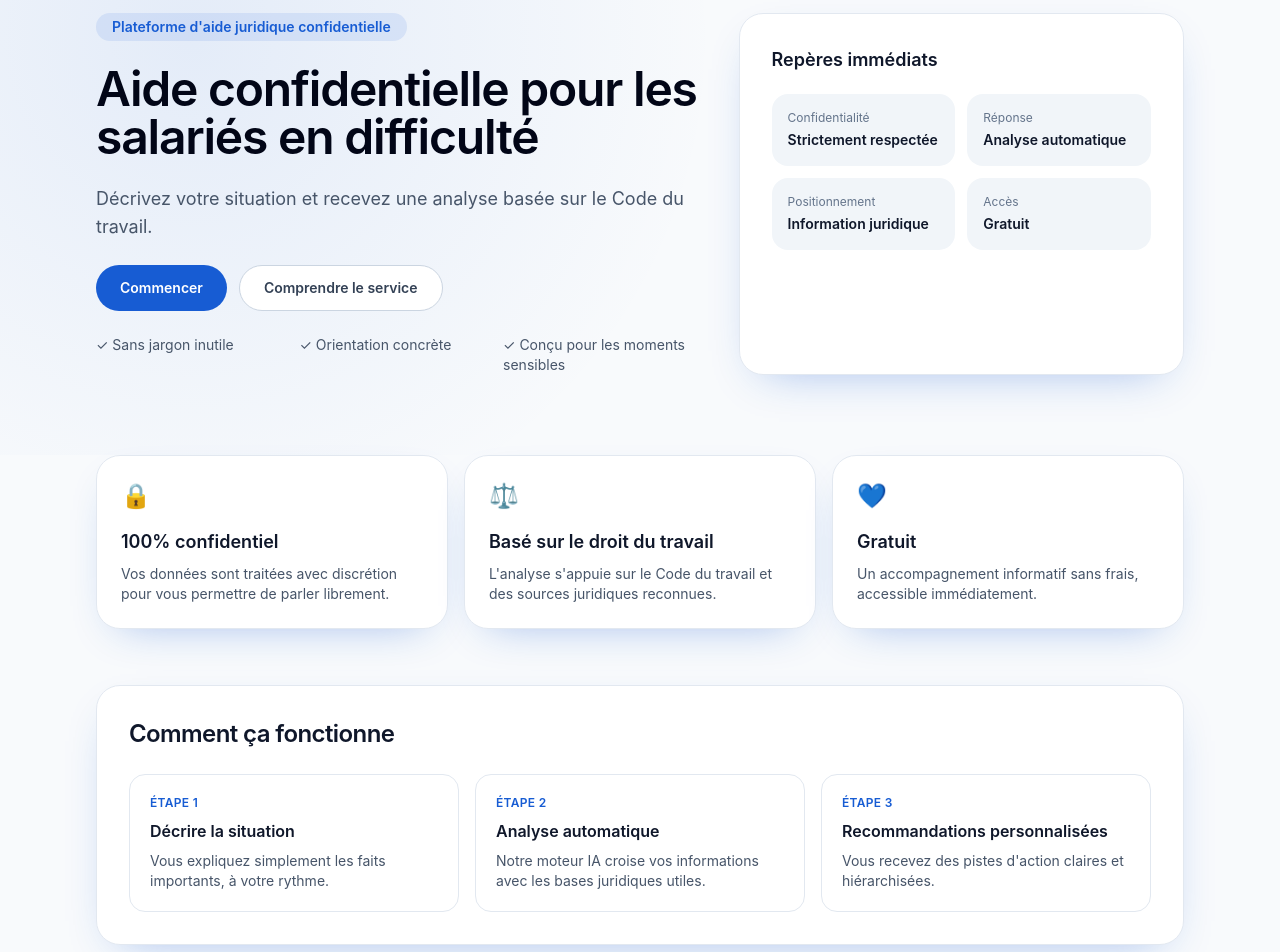
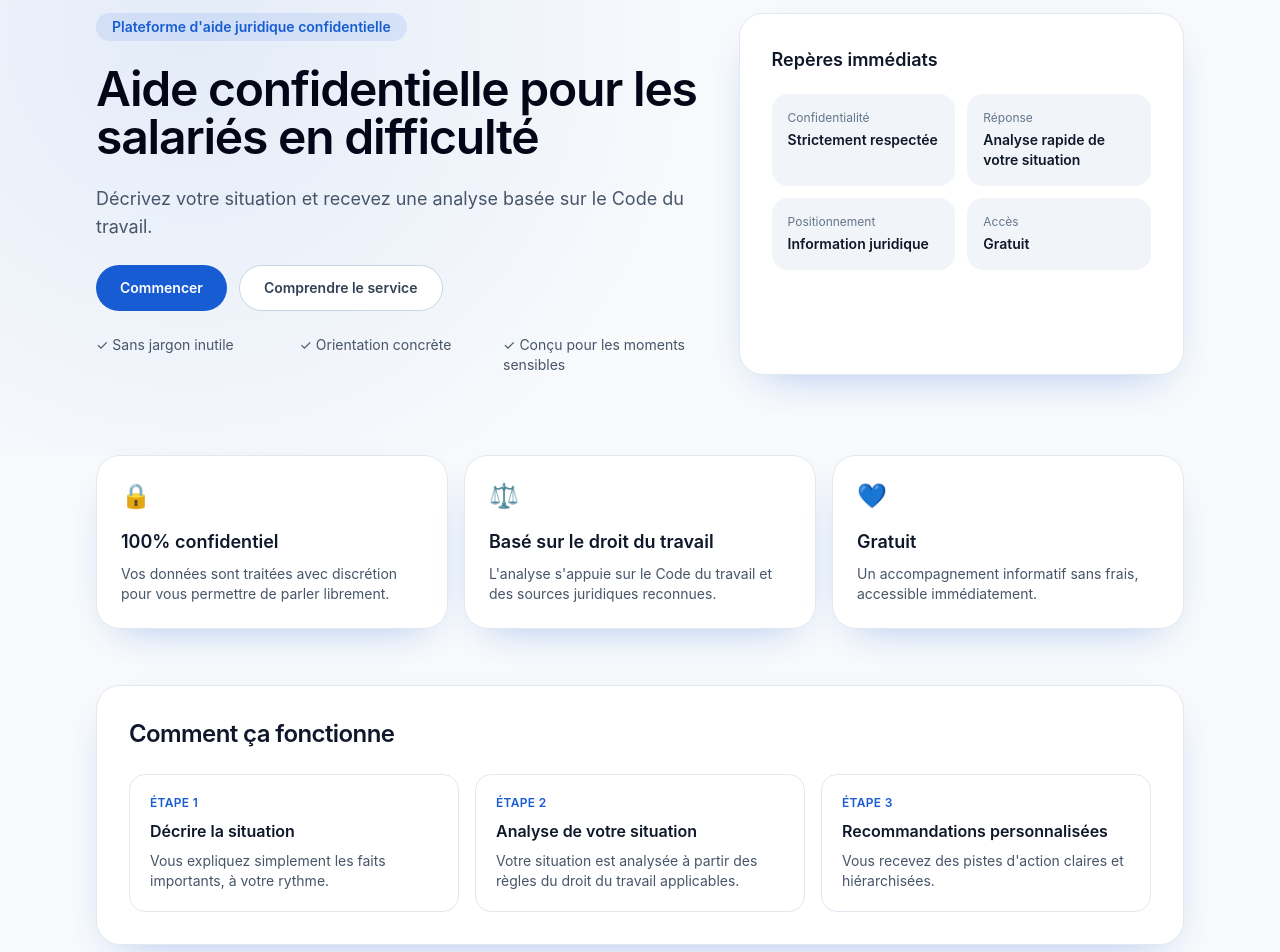
Before and after one commit to arnaudcrestey/astero-minisites, a Next.js app in the folder frontend/: page / in a window 1280 px wide. Shown: the part 140-1092 px from the top of the page. Built offline with nearby package versions, Linux system fonts and the light colour scheme.

Commit message:
Update titles in steps and response sections

```diff
--- a/frontend/app/page.tsx
+++ b/frontend/app/page.tsx
@@ -21,7 +21,7 @@ const benefits = [
 
 const steps = [
   { title: "Décrire la situation", text: "Vous expliquez simplement les faits importants, à votre rythme." },
-  { title: "Analyse automatique", text: "Notre moteur IA croise vos informations avec les bases juridiques utiles." },
+  { title: "Analyse de votre situation", text: "Votre situation est analysée à partir des règles du droit du travail applicables." },
   { title: "Recommandations personnalisées", text: "Vous recevez des pistes d'action claires et hiérarchisées." },
 ];
 
@@ -76,7 +76,7 @@ export default function HomePage() {
                 </div>
                 <div className="rounded-2xl bg-slate-100 p-4">
                   <p className="text-xs text-slate-500">Réponse</p>
-                  <p className="mt-1 text-sm font-semibold">Analyse automatique</p>
+                  <p className="mt-1 text-sm font-semibold">Analyse rapide de votre situation</p>
                 </div>
                 <div className="rounded-2xl bg-slate-100 p-4">
                   <p className="text-xs text-slate-500">Positionnement</p>
```
